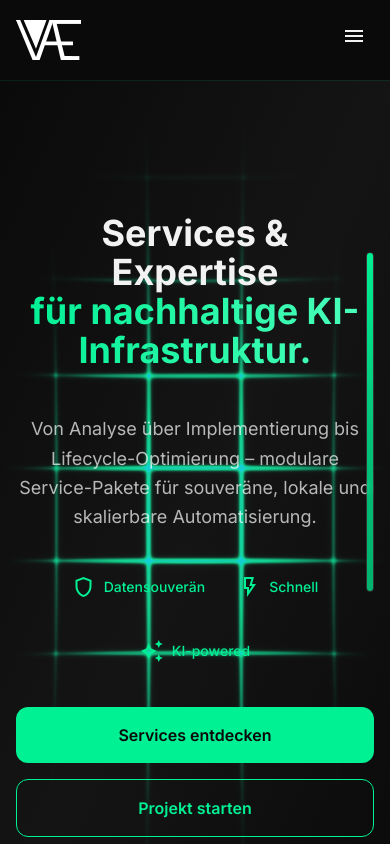
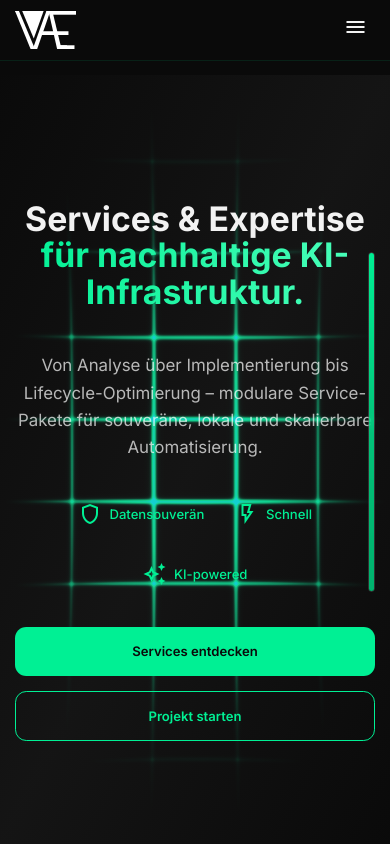
Before and after one commit to VAE-Systems/VAE-web-project, a React (Vite) app: page /services in a window 390 px wide. Shown: the top 844 px of the page. Built offline with nearby package versions, Linux system fonts and the light colour scheme.

Commit message:
feat: improve mobile responsiveness

```diff
--- a/src/components/layout/Footer.tsx
+++ b/src/components/layout/Footer.tsx
@@ -27,8 +27,8 @@ const Footer: React.FC = () => {
 
   return (
     <footer className="bg-bg-darker border-t border-bg-secondary" role="contentinfo">
-      <div className="container-vae py-16">
-        <div className="grid xl:grid-cols-6 lg:grid-cols-5 md:grid-cols-3 sm:grid-cols-2 gap-12 mb-12">
+      <div className="container-vae py-12 md:py-16">
+        <div className="grid xl:grid-cols-6 lg:grid-cols-5 md:grid-cols-3 sm:grid-cols-2 gap-8 sm:gap-12 mb-12">
 
           {/* Brand Section */}
           <div className="xl:col-span-2 lg:col-span-2 md:col-span-3">
@@ -162,7 +162,7 @@ const Footer: React.FC = () => {
         <div className="border-t border-bg-secondary pt-8">
           <div className="space-y-3 text-center">
             <p className="text-text-secondary text-sm">&copy; 2025 VAE Systems UG (haftungsbeschränkt). Alle Rechte vorbehalten.</p>
-            <p className="text-text-muted text-[11px]">Alle Marken & Logos gehören ihren jeweiligen Inhabern. Nutzung dient ausschließlich der referenziellen Nennung eingesetzter Technologien.</p>
+            <p className="text-text-muted text-xs md:text-[11px]">Alle Marken & Logos gehören ihren jeweiligen Inhabern. Nutzung dient ausschließlich der referenziellen Nennung eingesetzter Technologien.</p>
             <p className="text-text-secondary text-xs">DSGVO-konforme Datenverarbeitung • Made in Germany</p>
           </div>
         </div>
--- a/src/components/layout/Header.tsx
+++ b/src/components/layout/Header.tsx
@@ -115,7 +115,7 @@ const Header: React.FC = () => {
       }`}
     >
       <div className="container-vae">
-        <div className="flex items-center justify-between h-20">
+        <div className="flex items-center justify-between h-16 md:h-20">
           {/* Logo/Brand */}
           <Link
             to="/"
--- a/src/components/sections/ProductsCardsGrid.tsx
+++ b/src/components/sections/ProductsCardsGrid.tsx
@@ -7,18 +7,18 @@ const ProductsCardsGrid: React.FC = () => {
   const items = productCategories.filter(p => visibleKeys.includes(p.key))
 
   return (
-    <div className="mt-10">
+    <div className="mt-8 sm:mt-10">
       <div className="container-vae">
-        <header className="mb-8" data-animate>
-          <h3 className="text-lg font-semibold text-white">Produkte & Plattform</h3>
-          <p className="text-sm text-text-secondary">Schnell einsatzfähige Applikationen, Lizenzmodelle und das VAE CORE als Betriebsplattform.</p>
+        <header className="mb-6 sm:mb-8" data-animate>
+          <h3 className="text-base sm:text-lg font-semibold text-white">Produkte & Plattform</h3>
+          <p className="text-base md:text-sm text-text-secondary">Schnell einsatzfähige Applikationen, Lizenzmodelle und das VAE CORE als Betriebsplattform.</p>
         </header>
 
-        <div className="grid md:grid-cols-3 sm:grid-cols-2 gap-8" data-animate>
+        <div className="grid md:grid-cols-3 sm:grid-cols-2 gap-6 sm:gap-8" data-animate>
           {items.map(cat => (
             <article
               key={cat.key}
-              className="group relative rounded-2xl border border-white/10 bg-white/[0.025] backdrop-blur-md p-6 flex flex-col overflow-hidden transition-all duration-300 hover:border-vae-turquoise/40 hover:shadow-[0_0_0_1px_rgba(0,255,165,0.12),0_10px_40px_-10px_rgba(0,255,165,0.28)]"
+              className="group relative rounded-2xl border border-white/10 bg-white/[0.025] backdrop-blur-md p-5 sm:p-6 flex flex-col overflow-hidden transition-all duration-300 hover:border-vae-turquoise/40 hover:shadow-[0_0_0_1px_rgba(0,255,165,0.12),0_10px_40px_-10px_rgba(0,255,165,0.28)]"
             >
               <div className="flex items-start justify-between mb-3 relative z-10">
                 <div className="flex items-center gap-3">
@@ -27,7 +27,7 @@ const ProductsCardsGrid: React.FC = () => {
                   </div>
                   <div>
                     <h4 className="text-white font-semibold text-lg">{cat.title}</h4>
-                    <p className="text-xs text-vae-turquoise/70 uppercase tracking-wide mt-1">{cat.tagline}</p>
+                    <p className="text-sm md:text-xs text-vae-turquoise/70 uppercase tracking-wide mt-1">{cat.tagline}</p>
                   </div>
                 </div>
 
@@ -36,9 +36,9 @@ const ProductsCardsGrid: React.FC = () => {
                 )}
               </div>
 
-              <p className="text-sm text-text-secondary mb-4">{cat.description}</p>
+              <p className="text-base md:text-sm text-text-secondary mb-4">{cat.description}</p>
 
-              <ul className="mb-4 space-y-2 text-[13px] text-text-secondary">
+              <ul className="mb-4 space-y-2 text-sm md:text-[13px] text-text-secondary">
                 {cat.points.slice(0, 3).map(p => (
                   <li key={p} className="flex items-center gap-2">
                     <svg width="14" height="14" viewBox="0 0 24 24" fill="none" className="text-vae-turquoise flex-shrink-0"><path d="M20 6 9 17l-5-5" stroke="currentColor" strokeWidth="2"/></svg>
--- a/src/styles/globals.css
+++ b/src/styles/globals.css
@@ -128,6 +128,7 @@
 
   html {
     scroll-behavior: smooth;
+    font-size: clamp(15px, 2vw, 16px);
   }
 
   body {
@@ -137,6 +138,13 @@
     line-height: 1.6;
     -webkit-font-smoothing: antialiased;
     -moz-osx-font-smoothing: grayscale;
+  }
+
+  img,
+  video {
+    max-width: 100%;
+    height: auto;
+    display: block;
   }
 
   /* Material Symbols Configuration */
@@ -184,25 +192,25 @@
 
   /* VAE Button Components */
   .btn-primary {
-    @apply inline-flex items-center justify-center px-8 py-3 text-base font-semibold rounded-xl bg-vae-turquoise text-bg-darker transition-all duration-300 hover:bg-vae-turquoise-400 hover:shadow-lg hover:shadow-vae-turquoise/25 hover:-translate-y-0.5 focus:outline-none focus:ring-2 focus:ring-vae-turquoise focus:ring-offset-2 focus:ring-offset-bg-darker;
+    @apply inline-flex items-center justify-center px-6 py-2 text-sm md:px-8 md:py-3 md:text-base font-semibold rounded-xl bg-vae-turquoise text-bg-darker transition-all duration-300 hover:bg-vae-turquoise-400 hover:shadow-lg hover:shadow-vae-turquoise/25 hover:-translate-y-0.5 focus:outline-none focus:ring-2 focus:ring-vae-turquoise focus:ring-offset-2 focus:ring-offset-bg-darker;
   }
 
   .btn-secondary {
-    @apply inline-flex items-center justify-center px-8 py-3 text-base font-semibold rounded-xl border border-vae-turquoise text-vae-turquoise bg-transparent transition-all duration-300 hover:bg-vae-turquoise hover:text-bg-darker hover:shadow-lg hover:shadow-vae-turquoise/25 hover:-translate-y-0.5 focus:outline-none focus:ring-2 focus:ring-vae-turquoise focus:ring-offset-2 focus:ring-offset-bg-darker;
+    @apply inline-flex items-center justify-center px-6 py-2 text-sm md:px-8 md:py-3 md:text-base font-semibold rounded-xl border border-vae-turquoise text-vae-turquoise bg-transparent transition-all duration-300 hover:bg-vae-turquoise hover:text-bg-darker hover:shadow-lg hover:shadow-vae-turquoise/25 hover:-translate-y-0.5 focus:outline-none focus:ring-2 focus:ring-vae-turquoise focus:ring-offset-2 focus:ring-offset-bg-darker;
   }
 
   .btn-ghost {
-    @apply inline-flex items-center justify-center px-6 py-3 text-text-light font-medium rounded-lg transition-all duration-300 hover:bg-vae-turquoise/10 hover:text-vae-turquoise border border-white/20 hover:border-vae-turquoise/40 focus:outline-none focus:ring-2 focus:ring-vae-turquoise focus:ring-offset-2 focus:ring-offset-bg-darker;
+    @apply inline-flex items-center justify-center px-4 py-2 text-sm md:px-6 md:py-3 md:text-base text-text-light font-medium rounded-lg transition-all duration-300 hover:bg-vae-turquoise/10 hover:text-vae-turquoise border border-white/20 hover:border-vae-turquoise/40 focus:outline-none focus:ring-2 focus:ring-vae-turquoise focus:ring-offset-2 focus:ring-offset-bg-darker;
   }
 
   /* Subtle outline button (neutral surface) */
   .btn-outline {
-    @apply inline-flex items-center justify-center px-6 py-3 text-sm font-medium rounded-lg border border-white/15 text-text-secondary bg-transparent transition-all duration-300 hover:border-vae-turquoise/60 hover:text-vae-turquoise hover:bg-white/5 focus:outline-none focus:ring-2 focus:ring-vae-turquoise focus:ring-offset-2 focus:ring-offset-bg-darker;
+    @apply inline-flex items-center justify-center px-4 py-2 text-sm md:px-6 md:py-3 md:text-base font-medium rounded-lg border border-white/15 text-text-secondary bg-transparent transition-all duration-300 hover:border-vae-turquoise/60 hover:text-vae-turquoise hover:bg-white/5 focus:outline-none focus:ring-2 focus:ring-vae-turquoise focus:ring-offset-2 focus:ring-offset-bg-darker;
   }
 
   /* High-conversion magnetic CTA (Services cards) */
   .btn-convert {
-    @apply relative inline-flex items-center justify-center rounded-lg font-semibold uppercase tracking-wider text-[11px] px-4 py-3 overflow-hidden transition-all duration-500 focus:outline-none;
+    @apply relative inline-flex items-center justify-center rounded-lg font-semibold uppercase tracking-wider text-xs md:text-[11px] px-3 py-2 md:px-4 md:py-3 overflow-hidden transition-all duration-500 focus:outline-none;
     background: linear-gradient(135deg, rgba(var(--vae-turquoise-rgb),0.18), rgba(var(--vae-turquoise-rgb),0.10));
     border: 1px solid rgba(var(--vae-turquoise-rgb),0.45);
     color: hsl(var(--color-vae-turquoise));
```
